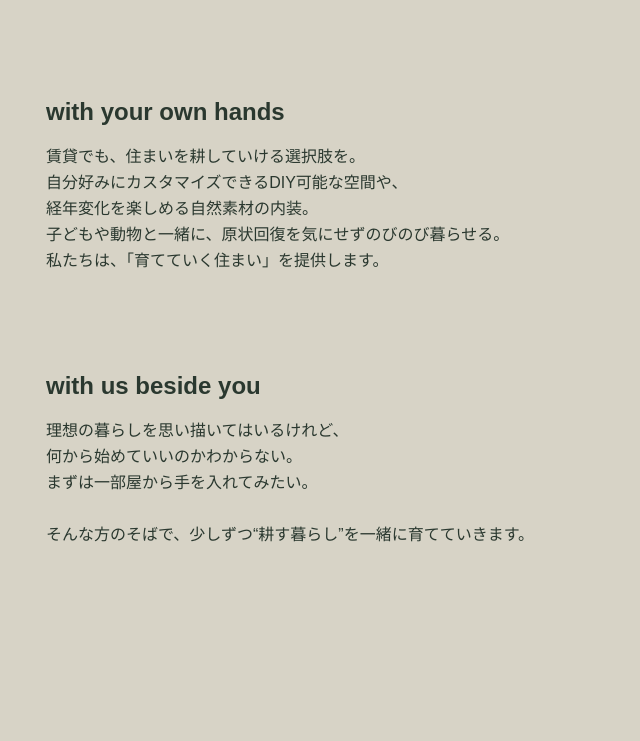
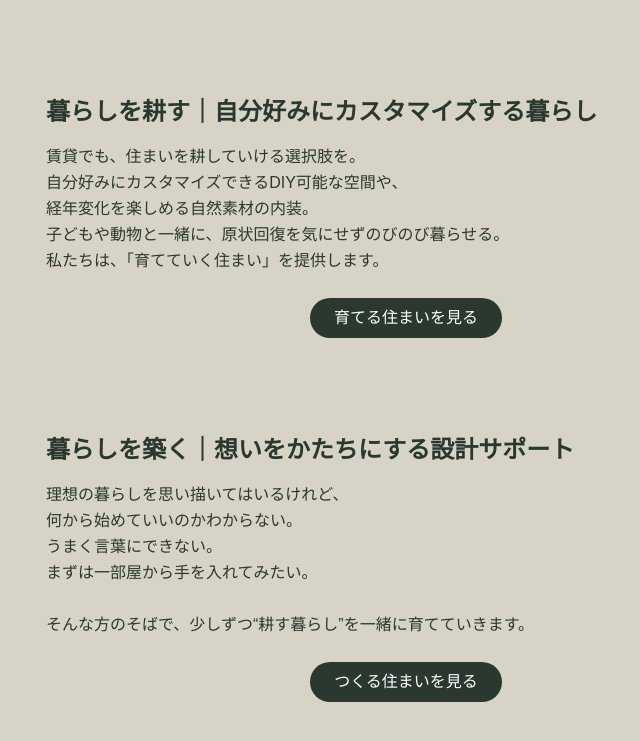
Before and after one commit to sen-llc/sen-llc.github.io, a Jekyll site: the page built from index.html, in a window 1280 px wide and 1400 px high. Shown: the part 568-1309 px from the top of the window, without its empty margins (234-874 px from the left). Built offline with Jekyll 4.4.1, drawn with Linux system fonts in a browser that asks for light colours; nearby versions of some CDN libraries; some web fonts are replaced.

Commit message:
Update index.html

```diff
--- a/index.html
+++ b/index.html
@@ -17,24 +17,38 @@ theme: index-theme
 </section>
 
 <section class="services py-24 bg-[var(--color-base)]">
+  <!-- 育てる住まい -->
   <div class="service-block max-w-3xl mx-auto mb-24 px-6" data-aos="fade-up">
-    <h2 class="text-2xl font-semibold mb-4">with your own hands</h2>
+    <h2 class="text-2xl font-semibold mb-4">暮らしを耕す｜自分好みにカスタマイズする暮らし</h2>
     <p class="leading-relaxed">
       賃貸でも、住まいを耕していける選択肢を。<br>
-      自分好みにカスタマイズできるDIY可能な空間や、<br class="hidden md:inline">経年変化を楽しめる自然素材の内装。<br>
+      自分好みにカスタマイズできるDIY可能な空間や、<br class="hidden md:inline">
+      経年変化を楽しめる自然素材の内装。<br>
       子どもや動物と一緒に、原状回復を気にせずのびのび暮らせる。<br>
       私たちは、「育てていく住まい」を提供します。
     </p>
+    <div class="text-center mt-6">
+      <a href="/rental.html" class="inline-block px-6 py-2 bg-[var(--color-accent)] text-white rounded-full hover:opacity-90 transition">
+        育てる住まいを見る
+      </a>
+    </div>
   </div>
+
+  <!-- つくる住まい -->
   <div class="service-block max-w-3xl mx-auto mb-24 px-6" data-aos="fade-up" data-aos-delay="100">
-    <h2 class="text-2xl font-semibold mb-4">with us beside you</h2>
+    <h2 class="text-2xl font-semibold mb-4">暮らしを築く｜想いをかたちにする設計サポート</h2>
     <p class="leading-relaxed">
       理想の暮らしを思い描いてはいるけれど、<br>
       何から始めていいのかわからない。<br>
-      まずは一部屋から手を入れてみたい。
-      <br><br>
+      うまく言葉にできない。<br>
+      まずは一部屋から手を入れてみたい。<br><br>
       そんな方のそばで、少しずつ“耕す暮らし”を一緒に育てていきます。
     </p>
+    <div class="text-center mt-6">
+      <a href="/design.html" class="inline-block px-6 py-2 bg-[var(--color-accent)] text-white rounded-full hover:opacity-90 transition">
+        つくる住まいを見る
+      </a>
+    </div>
   </div>
 </section>
 
```
